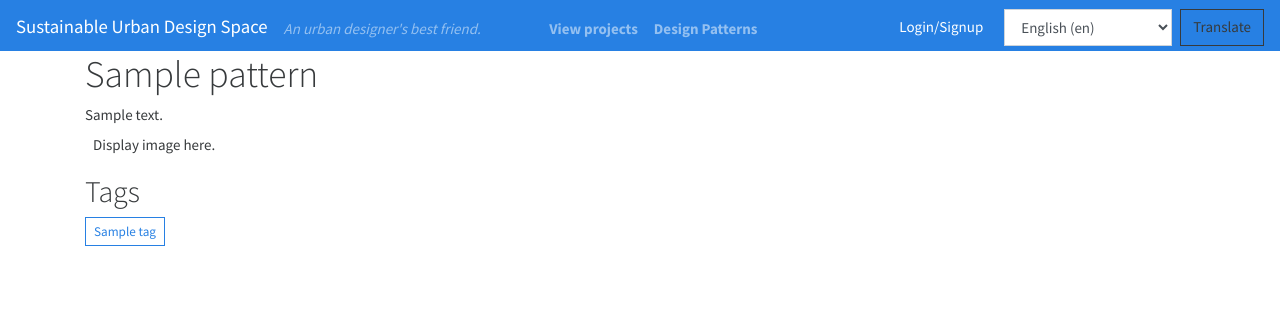
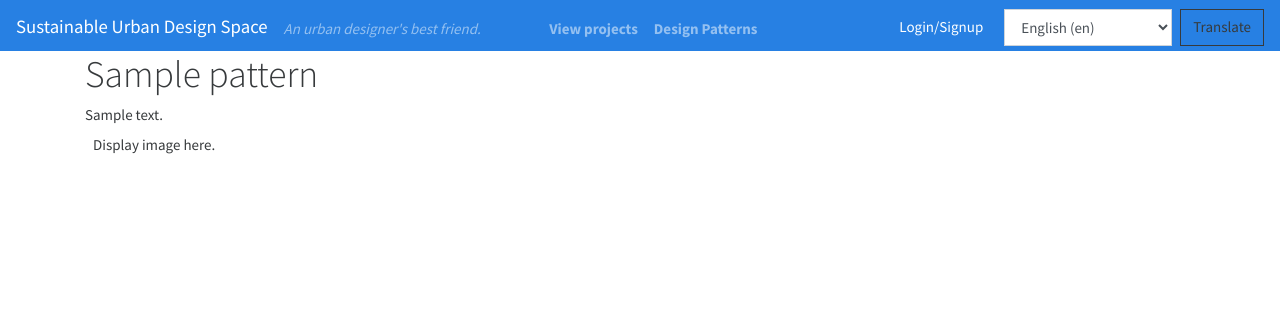
Before and after one commit to SustainableUrbanDesign/app, a Django app: template platform/patterns/templates/patterns/pattern.html in a window 1280 px wide. Shown: the top 311 px of the page. Run offline with Django 3.2, Linux system fonts and the light colour scheme; the template is opened without the code that fills it: most values are stand-ins (such as "Sample title", 1, 10 or a date in 2020); some libraries are stand-ins or nearby versions.

Commit message:
Remove UrbanDesignPatternTag code

```diff
--- a/platform/patterns/models.py
+++ b/platform/patterns/models.py
@@ -1,10 +1,8 @@
 from django.db import models
-
-from taggit.managers import TaggableManager
 
 
 class UrbanDesignPattern(models.Model):
     title = models.CharField(max_length=255)
     description = models.TextField()
-    tags = TaggableManager()
     image = models.ImageField()
+    # TODO: add tagging
--- a/platform/patterns/templates/patterns/pattern.html
+++ b/platform/patterns/templates/patterns/pattern.html
@@ -11,16 +11,5 @@
     <div class="m-2">
         <p>Display image here.</p>
     </div>
-
-    {% if pattern.tags.all.count %}
-    <div class="tags">
-        <h2>Tags</h2>
-        {% for tag in pattern.tags.all %}
-            <a href="{% url 'pattern_tag_view' tag %}" class="btn btn-outline-primary btn-sm">
-                {{ tag }}
-            </a>
-        {% endfor %}
-    </div>
-    {% endif %}
 </div>
 {% endblock content %}
--- a/platform/patterns/templates/patterns/tag.html
+++ /dev/null
@@ -1,5 +0,0 @@
-{% extends "base.html" %}
-
-{% block content %}
-<h1>{{ tag.name }}</h1>
-{% endblock content %}
```
